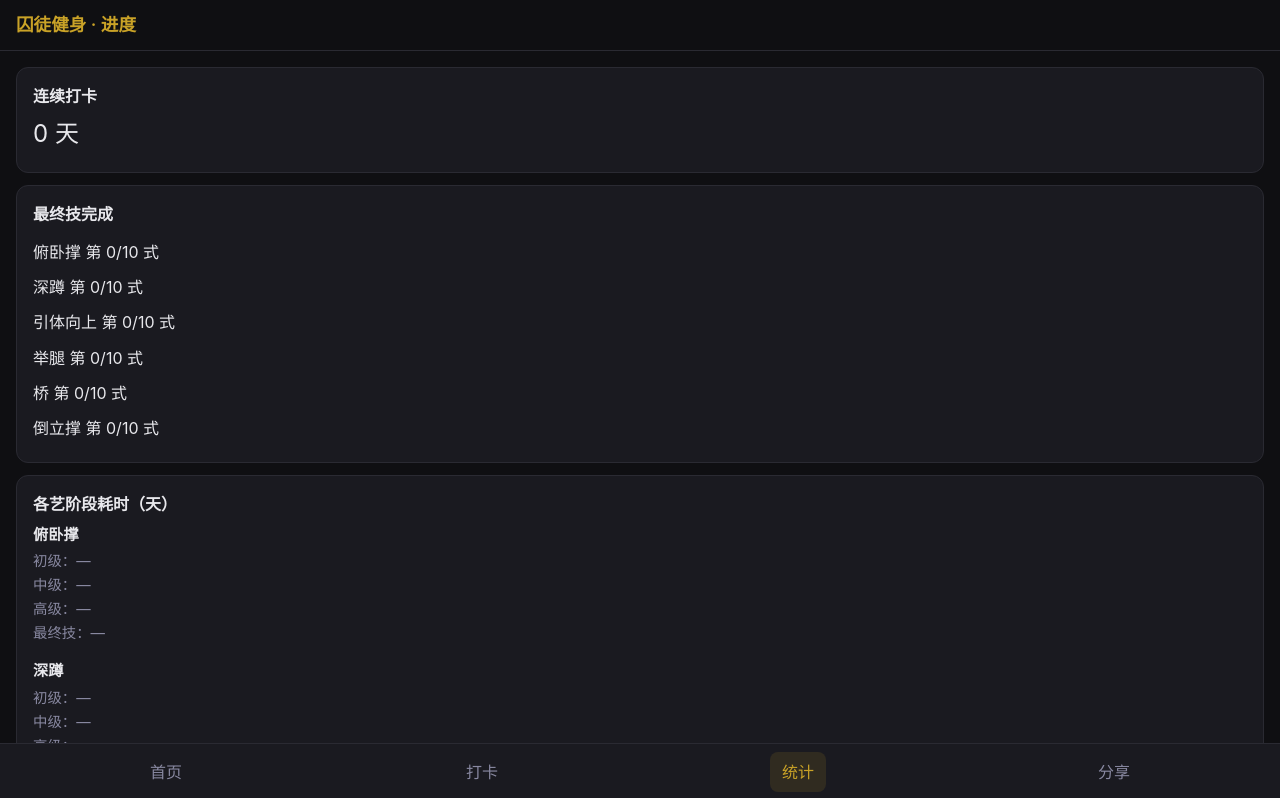
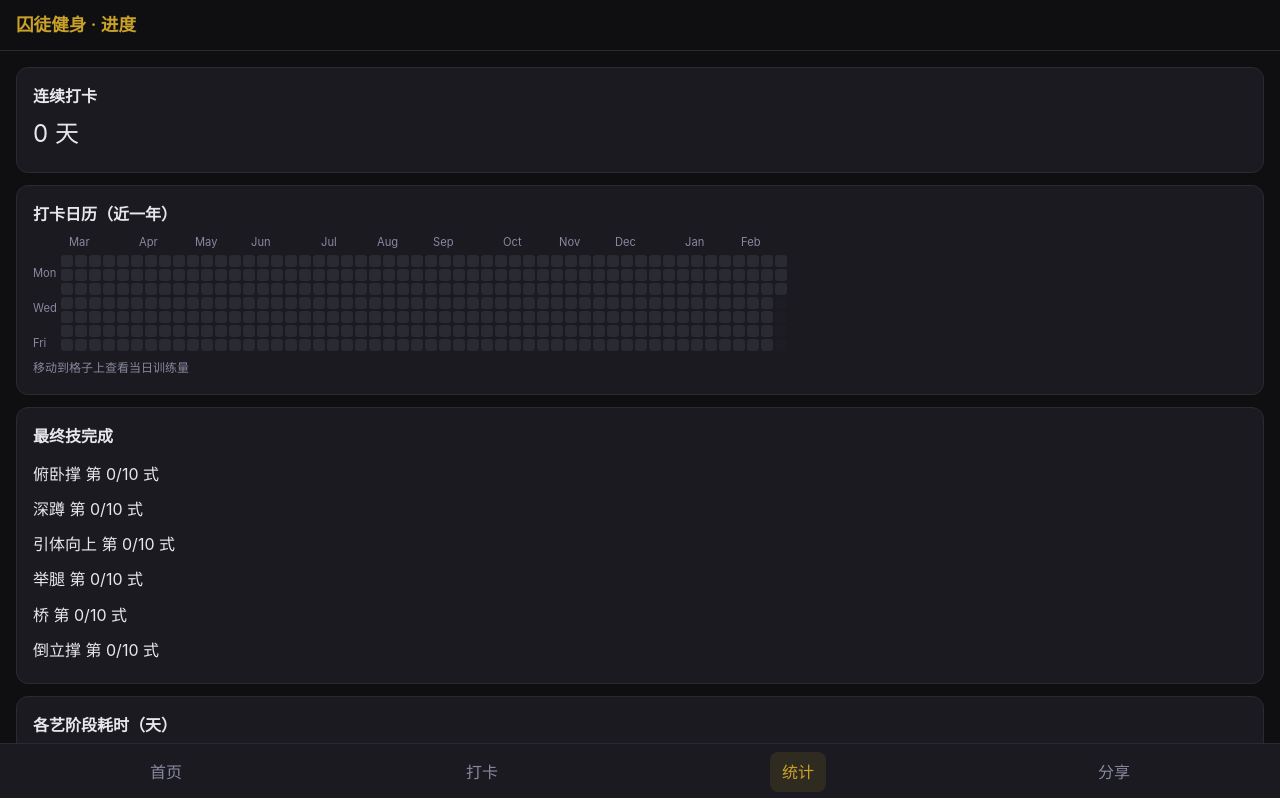
Before and after one commit to FangHaoming/prizonor-fitness, a React (Vite) app: page /stats in a window 1280 px wide. Shown: the top 798 px of the page. Built offline with nearby package versions, Linux system fonts and the light colour scheme.

Commit message:
:sparkles: Add heatmap feature to Stats page for tracking training progress

```diff
--- a/src/App.css
+++ b/src/App.css
@@ -156,6 +156,100 @@
 .art-stats h3 { margin: 0.5rem 0 0.25rem; font-size: 0.95rem; }
 .art-stats p { margin: 0.15rem 0; font-size: 0.9rem; color: var(--text-muted); }
 
+.heatmap-wrapper {
+  display: inline-block;
+  font-size: 0.7rem;
+  color: var(--text-muted);
+  user-select: none;
+}
+
+.heatmap-months {
+  display: flex;
+  align-items: flex-end;
+  margin-left: 18px; /* 为星期标签预留空间 */
+  margin-bottom: 4px;
+}
+
+.heatmap-month-spacer {
+  width: 18px;
+  flex: 0 0 auto;
+}
+
+.heatmap-month-row {
+  display: flex;
+  gap: 2px;
+  overflow: hidden;
+}
+
+.heatmap-month-label {
+  display: block;
+  width: 12px;
+  text-align: left;
+}
+
+.heatmap {
+  display: flex;
+  max-width: 100%;
+  overflow-x: hidden; /* 不出现滚动条 */
+}
+
+.heatmap-weekdays {
+  display: flex;
+  flex-direction: column;
+  justify-content: space-between;
+  margin-right: 4px;
+  padding-top: 10px;
+}
+
+.heatmap-weekdays span {
+  height: 16px;
+  line-height: 16px;
+}
+
+.heatmap-grid {
+  display: flex;
+  gap: 2px;
+}
+
+.heatmap-week {
+  display: flex;
+  flex-direction: column;
+  gap: 2px;
+}
+
+.heatmap-day {
+  width: 12px;
+  height: 12px;
+  border-radius: 3px;
+  background: var(--border);
+}
+
+.heatmap-day.level-1 {
+  background: #0e4429;
+}
+
+.heatmap-day.level-2 {
+  background: #006d32;
+}
+
+.heatmap-day.level-3 {
+  background: #26a641;
+}
+
+.heatmap-day.level-4 {
+  background: #39d353;
+}
+
+.heatmap-day.future {
+  opacity: 0.15;
+}
+
+.heatmap-caption {
+  margin-top: 0.5rem;
+  font-size: 0.75rem;
+  color: var(--text-muted);
+}
+
 .share-card { max-width: 360px; margin: 0 auto 1rem; }
 .share-card .tagline { margin-top: 1rem; color: var(--text-muted); font-style: italic; }
 .share-list { list-style: none; padding: 0; margin: 0.5rem 0 0; }
--- a/src/pages/Stats.tsx
+++ b/src/pages/Stats.tsx
@@ -1,3 +1,4 @@
+import { useState } from 'react';
 import { SIX_ARTS } from '@/data/sixArts';
 import type { ArtId } from '@/data/sixArts';
 import { getProgress, getCheckins } from '@/storage/storage';
@@ -15,16 +16,151 @@ const stageLabel: Record<string, string> = {
   master: '最终技',
 };
 
+// 对齐到本周周一，生成按周列的日期矩阵（类似 GitHub 贡献图）
+function buildWeeks(end: Date, weeks: number): Date[][] {
+  const endCopy = new Date(end);
+  const day = endCopy.getDay(); // 0=Sun ... 6=Sat
+  const offsetToMonday = (day + 6) % 7;
+  endCopy.setDate(endCopy.getDate() - offsetToMonday);
+
+  const start = new Date(endCopy);
+  start.setDate(endCopy.getDate() - (weeks - 1) * 7);
+
+  const result: Date[][] = [];
+  for (let w = 0; w < weeks; w++) {
+    const weekStart = new Date(start);
+    weekStart.setDate(start.getDate() + w * 7);
+    const week: Date[] = [];
+    for (let d = 0; d < 7; d++) {
+      const date = new Date(weekStart);
+      date.setDate(weekStart.getDate() + d);
+      week.push(date);
+    }
+    result.push(week);
+  }
+  return result;
+}
+
+function dateKey(date: Date): string {
+  return date.toISOString().slice(0, 10);
+}
+
 export default function Stats() {
   const progress = getProgress();
   const checkins = getCheckins();
   const streak = getStreakDays(checkins);
+  const [hoverInfo, setHoverInfo] = useState<string | null>(null);
+
+  // 按日期汇总训练量与动作明细
+  const byDateVolume: Record<string, number> = {};
+  const byDateDetails: Record<string, string[]> = {};
+  for (const c of checkins) {
+    const key = c.date;
+    if (!byDateDetails[key]) byDateDetails[key] = [];
+    let dayVolume = 0;
+    for (const e of c.entries) {
+      const art = SIX_ARTS.find((a) => a.id === e.artId);
+      const step = art?.steps.find((s) => s.level === e.level);
+      const artName = art?.name ?? e.artId;
+      const stepName = step?.name ?? `第${e.level}式`;
+      const volume = (e.sets || 0) * (e.reps || 0);
+      dayVolume += volume;
+      const desc =
+        e.reps && e.reps > 0
+          ? `${artName}·${stepName} ${e.sets}×${e.reps}`
+          : `${artName}·${stepName} ${e.sets}组`;
+      byDateDetails[key].push(desc);
+    }
+    byDateVolume[key] = (byDateVolume[key] || 0) + dayVolume;
+  }
+
+  const today = new Date();
+  const weeks = buildWeeks(today, 52);
+  const monthFormatter = new Intl.DateTimeFormat('en-US', { month: 'short' });
+
+  // 根据实际训练量动态计算颜色阈值，让差异更明显
+  const volumes = Object.values(byDateVolume).filter((v) => v > 0);
+  const maxVolume = volumes.length ? Math.max(...volumes) : 0;
+  const step = maxVolume > 0 ? Math.max(1, Math.ceil(maxVolume / 4)) : 0;
 
   return (
     <div className="page-stats">
       <div className="card">
         <h2>连续打卡</h2>
         <p className="big">{streak} 天</p>
+      </div>
+
+      <div className="card">
+        <h2>打卡日历（近一年）</h2>
+        <div className="heatmap-wrapper">
+          <div className="heatmap-months">
+            <span className="heatmap-month-spacer" />
+            <div className="heatmap-month-row">
+              {weeks.map((week, wi) => {
+                const firstDay = week[0];
+                const prev = weeks[wi - 1]?.[0];
+                const showLabel =
+                  wi === 0 || firstDay.getMonth() !== prev.getMonth();
+                return (
+                  <span key={wi} className="heatmap-month-label">
+                    {showLabel ? monthFormatter.format(firstDay) : ''}
+                  </span>
+                );
+              })}
+            </div>
+          </div>
+          <div className="heatmap">
+            <div className="heatmap-weekdays">
+              <span>Mon</span>
+              <span>Wed</span>
+              <span>Fri</span>
+            </div>
+            <div className="heatmap-grid">
+              {weeks.map((week, wi) => (
+                <div key={wi} className="heatmap-week">
+                  {week.map((day, di) => {
+                    const key = dateKey(day);
+                    const isFuture = day > today;
+                    const volume = !isFuture ? byDateVolume[key] || 0 : 0;
+                    const details = !isFuture ? byDateDetails[key] || [] : [];
+                    let level = 0;
+                    if (step > 0 && volume > 0) {
+                      if (volume <= step) level = 1;
+                      else if (volume <= step * 2) level = 2;
+                      else if (volume <= step * 3) level = 3;
+                      else level = 4;
+                    }
+                    const detailText = details.join('，');
+                    const classes =
+                      'heatmap-day' +
+                      (isFuture ? ' future' : '') +
+                      (level ? ` level-${level}` : '');
+                    const infoText =
+                      !isFuture && volume
+                        ? `${key} · 训练量 ${volume}${
+                            detailText ? `（${detailText}）` : ''
+                          }`
+                        : !isFuture
+                        ? `${key} · 无打卡`
+                        : '';
+                    return (
+                      <div
+                        key={di}
+                        className={classes}
+                        title={infoText}
+                        onMouseEnter={() => infoText && setHoverInfo(infoText)}
+                        onMouseLeave={() => setHoverInfo(null)}
+                      />
+                    );
+                  })}
+                </div>
+              ))}
+            </div>
+          </div>
+          <div className="heatmap-caption">
+            {hoverInfo || '移动到格子上查看当日训练量'}
+          </div>
+        </div>
       </div>
 
       <div className="card">
```
